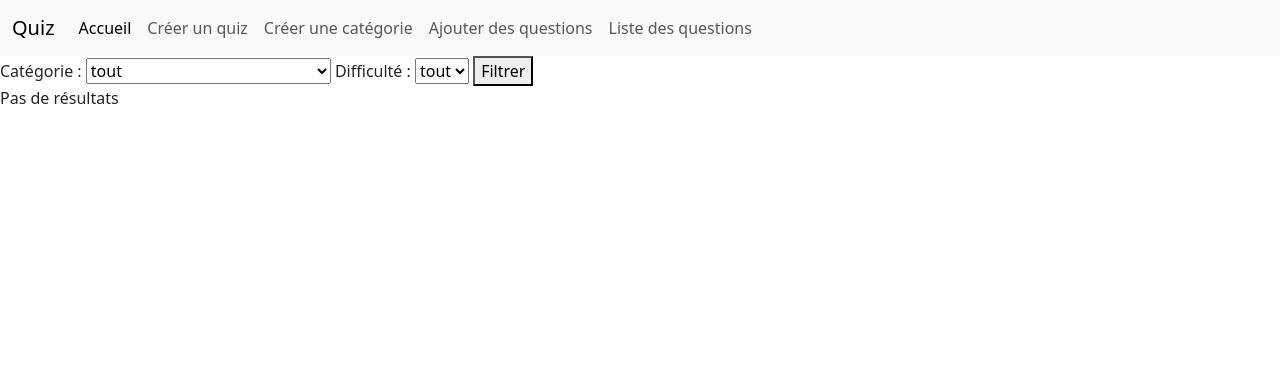
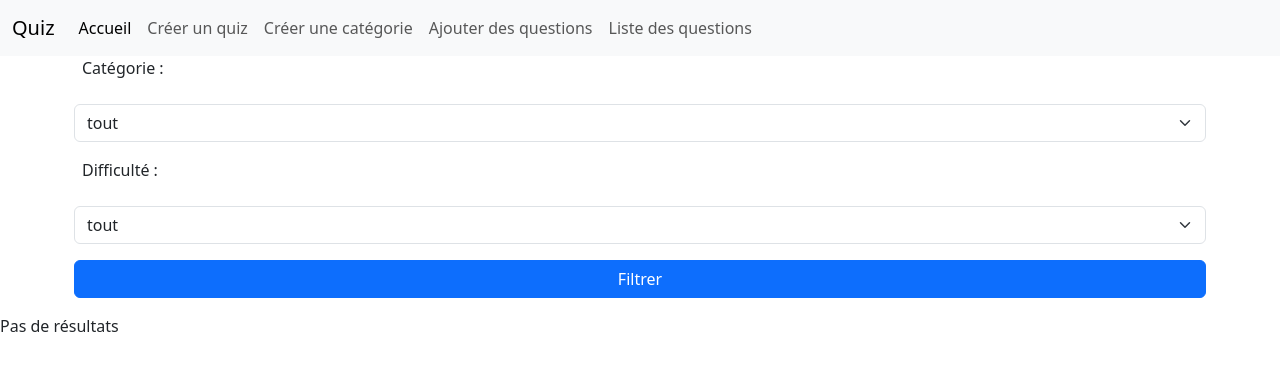
Before and after one commit to Benjamin383/TP-QUIZ, a PHP site: page /question/question_list.php in a window 1280 px wide. Shown: the top 371 px of the page. Run offline with PHP 8.4, Linux system fonts and the light colour scheme; data comes from the database, SQL or seed files in the repository; data that the repository does not hold is empty.

Commit message:
Bootstrap style

```diff
--- a/src/index.php
+++ b/src/index.php
@@ -20,10 +20,10 @@ $quizs = $result_quiz->fetch_all(MYSQLI_ASSOC);
         <tr>
             <td><?= $quiz['id_quiz'] ?></td>
             <td>
-                 <a href="/play/play.php?id_quiz=<?= $quiz['id_quiz'] ?>"><?= $quiz['titre'] ?></a>
+                 <a href="/play/play.php?id_quiz=<?= $quiz['id_quiz'] ?>"><button type="button" class="btn btn-primary"><?= $quiz['titre'] ?></button></a>
             </td>
-            <td><a href="/quiz/quiz_form_update.php?id_quiz=<?= $quiz["id_quiz"] ?>">Modifier</a></td>
-            <td><a href="/quiz/quiz_delete.php?id_quiz=<?= $quiz['id_quiz'] ?>">🗑️</a></td>
+            <td><a href="/quiz/quiz_form_update.php?id_quiz=<?= $quiz["id_quiz"] ?>"><button type="button" class="btn btn-warning">Modifier</button></a></td>
+            <td><a href="/quiz/quiz_delete.php?id_quiz=<?= $quiz['id_quiz'] ?>"><!--🗑️--><button type="button" class="btn btn-danger">Supprimer</button></a></td>
         </tr>
     <?php endforeach; ?>
 </table>
--- a/src/js/play.js
+++ b/src/js/play.js
@@ -2,6 +2,7 @@ $(document).ready(function () {
   $("#screen_play button").click(() => {
     $("h1").text("question 1");
     $("#response_form").empty();
+    //lancement du timer
     $.getScript("/js/timer_play.js");
   });
 });
--- a/src/question/question_list.php
+++ b/src/question/question_list.php
@@ -8,9 +8,11 @@ $sql_difficulte = "SELECT DISTINCT difficulte FROM question ORDER BY difficulte"
 $result_difficulte = $conn->query($sql_difficulte);
 ?>
 
-<form action="question_filtre.php" method="POST">
-    Catégorie :
-<select name="id_categorie" id="id_categorie">
+ <div class="container">
+<form class="row g-3" action="question_filtre.php" method="POST">
+    <label for="categorie" class="form-label">Catégorie :</label>
+
+<select class="form-select" name="id_categorie" id="id_categorie">
     <option value="tout">tout</option>
     <?php if ($result_categorie->num_rows > 0) : ?>
         <?php while ($row = $result_categorie->fetch_assoc()) : ?>
@@ -21,8 +23,8 @@ $result_difficulte = $conn->query($sql_difficulte);
     <?php endif ?>
 </select>
 
-    Difficulté :
-<select name="difficulte" id="difficulte">
+<label for="difficulte" class="form-label">Difficulté :</label>
+<select class="form-select" name="difficulte" id="difficulte">
     <option value="tout">tout</option>
     <?php if ($result_difficulte->num_rows > 0) : ?>
         <?php while ($row = $result_difficulte->fetch_assoc()) : ?>
@@ -32,8 +34,9 @@ $result_difficulte = $conn->query($sql_difficulte);
         <option value="">--Sélectionner une difficulté--</option>
     <?php endif ?>
 </select>
-        <button>Filtrer</button>
+        <button class="btn btn-primary mb-3">Filtrer</button>
 </form>
+</div>
 
 <?php
 $id_categorie = isset($_GET['id_categorie']) ? $_GET['id_categorie'] : 'tout';
@@ -58,14 +61,15 @@ $result = $conn->query($sql);
 ?>
 
 <?php if ($result->num_rows > 0) : ?>
-    <table>
+    <div class="container">
+    <table class="table">
         <thead>
             <tr>
-                <th>Questions</th>
-                <th>Difficulté</th>
-                <th>Catégorie</th>
-                <th>Modifier</th>
-                <th>Supprimer</th>
+                <th scope="col">Questions</th>
+                <th scope="col">Difficulté</th>
+                <th scope="col">Catégorie</th>
+                <th scope="col">Modifier</th>
+                <th scope="col">Supprimer</th>
             </tr>
         </thead>
         <tbody>
@@ -74,12 +78,13 @@ $result = $conn->query($sql);
                         <td><?= $row['question'] ?></td>
                         <td><?= $row['difficulte'] ?></td>
                         <td><?= $row['nom'] ?></td>
-                        <td><a href="question_form_update.php?id_question=<?= $row['id_question'] ?>">Modifier</a></td>
-                        <td ><a href="question_delete.php?id_question=<?= $row['id_question'] ?>">🗑️</a></td>
+                        <td><a href="question_form_update.php?id_question=<?= $row['id_question'] ?>"><button type="button" class="btn btn-warning">Modifier</button></a></td>
+                        <td ><a href="question_delete.php?id_question=<?= $row['id_question'] ?>"><!--🗑️--><button type="button" class="btn btn-danger">Supprimer</button></a></td>
                     </tr>
             <?php endwhile ?>
         </tbody>
     </table>
+    </div>
 <?php else : ?>
     <p>Pas de résultats</p>
 <?php endif ?>
```
Also changed, not shown: src/categorie/categorie_form_add.php (+12 -8 lines).
